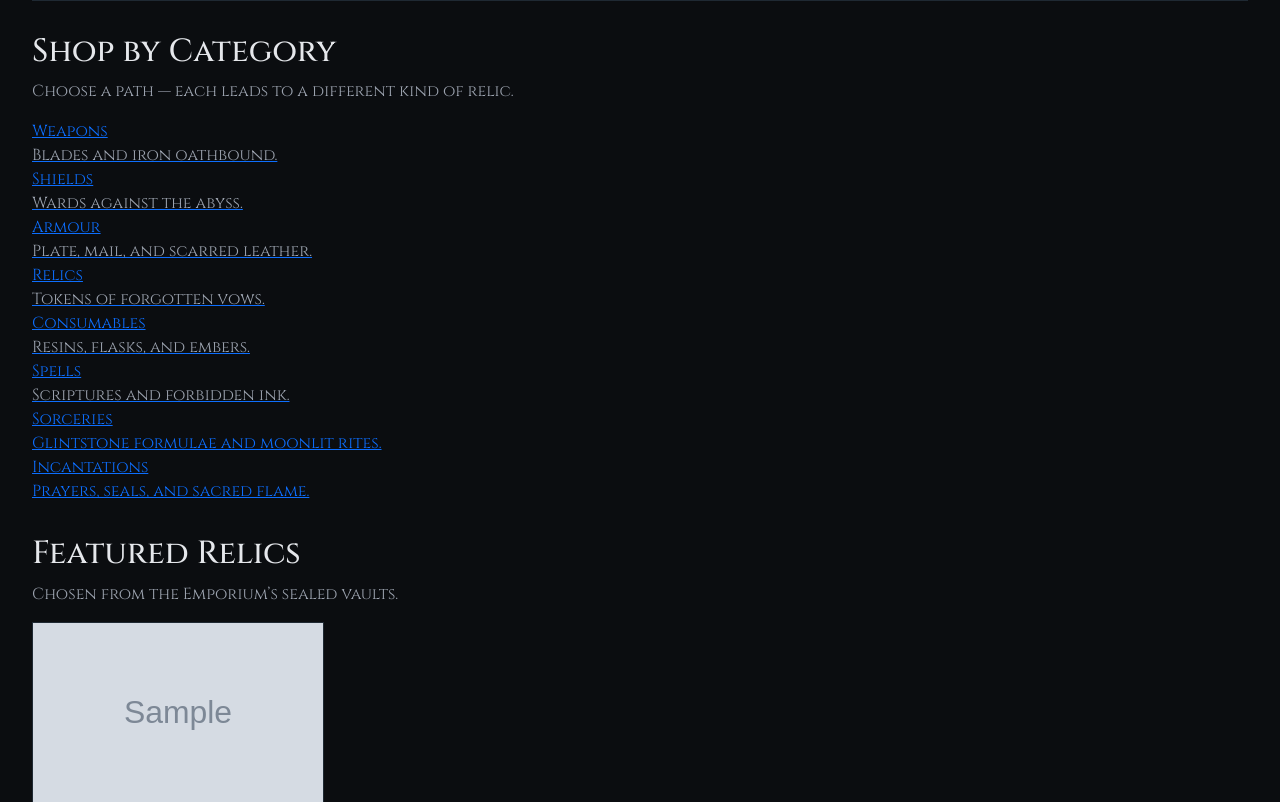
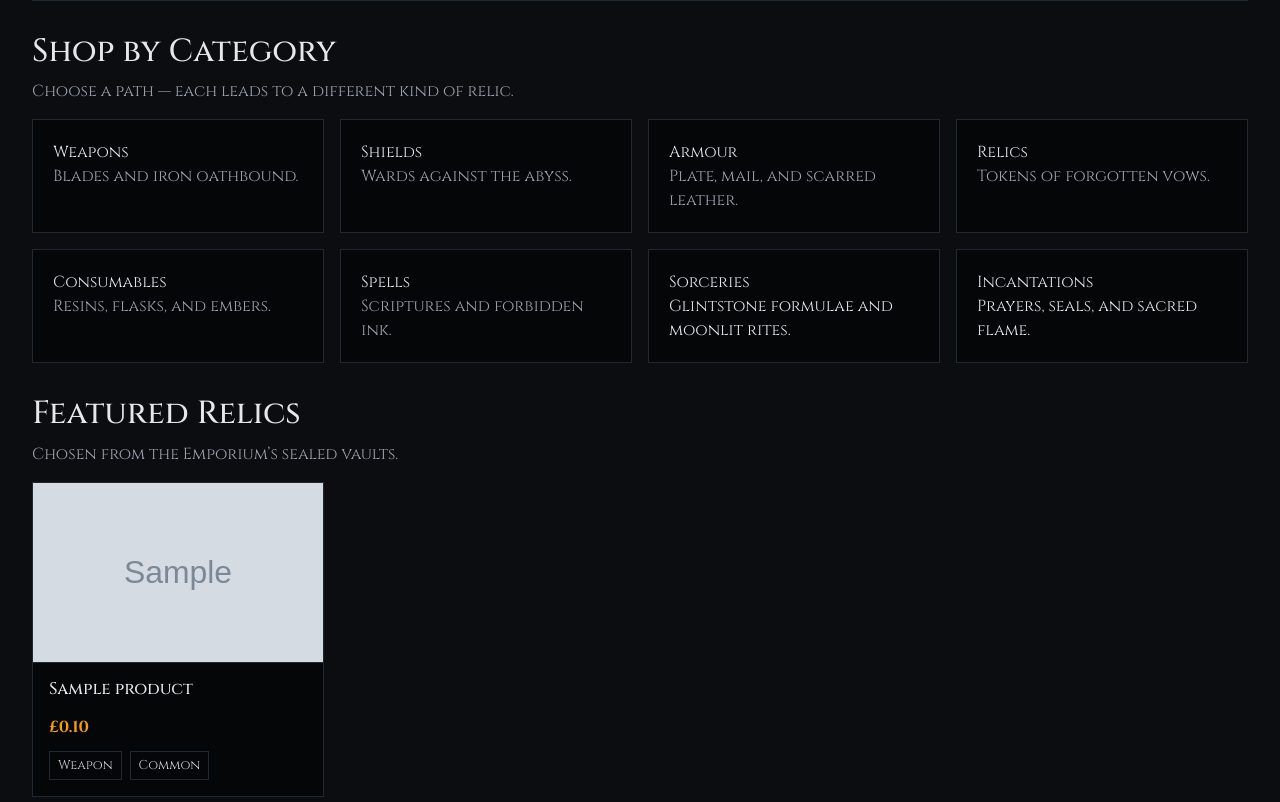
Before and after one commit to TGOSS1984/ashen-emporium, a Django app: page / in a window 1280 px wide. Shown: the part 532-1334 px from the top of the page. Run offline with Django 4.2, Linux system fonts and the light colour scheme; tables that the repository leaves empty hold one stand-in row (values such as "Sample post"); grey boxes marked "Sample" are stand-in pictures.

Commit message:
visual(css): adjust category tiles to become rows

```diff
--- a/static/css/main.css
+++ b/static/css/main.css
@@ -430,3 +430,15 @@ h1, h2, h3 {
 .detail-info a:hover {
   text-decoration: underline;
 }
+
+.category-tile{
+  display: block;
+  padding: 1.25rem;
+  border: 1px solid #1f2933;
+  background-color: #050608;
+  text-decoration: none;
+  color: inherit;
+}
+.category-tile:hover{
+  border-color: #f59e0b;
+}
--- a/templates/core/home.html
+++ b/templates/core/home.html
@@ -18,7 +18,7 @@
   <h2>Shop by Category</h2>
   <p class="muted">Choose a path — each leads to a different kind of relic.</p>
 
-  <div class="category-tiles">
+  <div class="grid category-tiles">
     <a class="category-tile" href="{% url 'product_list' %}?category=weapon">
       <div class="tile-title">Weapons</div>
       <div class="tile-sub muted">Blades and iron oathbound.</div>
```
